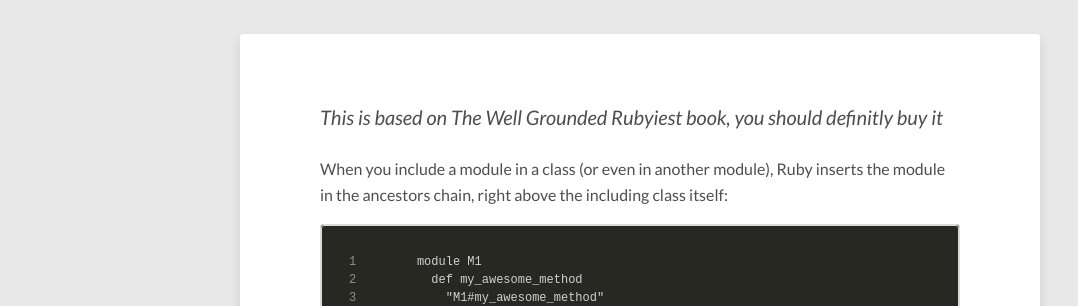
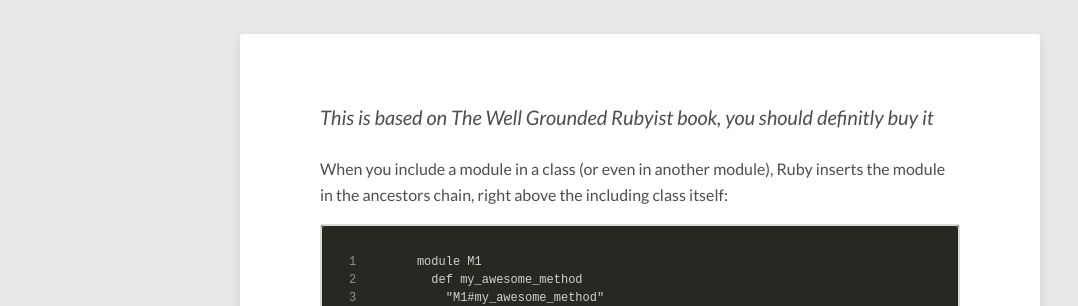
Before and after one commit to mayra-cabrera/mayra-cabrera.github.io, a Jekyll site: the page built from _posts/2016-03-17-modules-and-lookup-path.md, in a window 1280 px wide. Shown: the part 192-498 px from the top of the page, without its empty margins (0-1078 px from the left). Built offline with Jekyll 4.4.1, drawn with Linux system fonts in a browser that asks for light colours; nearby versions of some CDN libraries; comment, search, counter and statistics services are not loaded.

Commit message:
Fixes book title also add link to manning page

```diff
--- a/_posts/2016-03-17-modules-and-lookup-path.md
+++ b/_posts/2016-03-17-modules-and-lookup-path.md
@@ -7,7 +7,7 @@
 comments: true
 ---
 
-*This is based on The Well Grounded Rubyiest book, you should definitly buy it*
+*This is based on [The Well Grounded Rubyist](https://www.manning.com/books/the-well-grounded-rubyist) book, you should definitly buy it*
 
 When you include a module in a class (or even in another module), Ruby inserts the module in the ancestors chain, right above the including class itself:
 
```
Also changed, not shown: _posts/2016-03-16-stricter-conversions-with-integer-and-float.md (+1 -1 lines).
